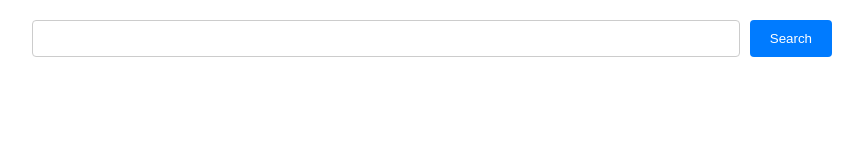
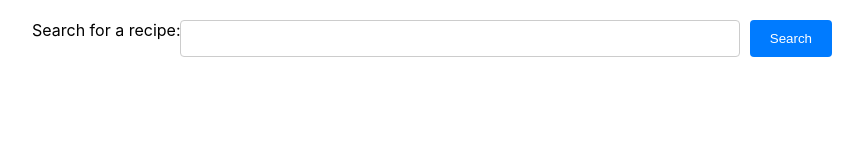
Before and after one commit to deliapater/Meal-Recipes-Finder, a React (Create React App) app: page / in a window 1280 px wide. Shown: the top 160 px of the page, without its empty margins (208-1071 px from the left). Built offline with nearby package versions, Linux system fonts and the light colour scheme.

Commit message:
adds accessibility

```diff
--- a/src/Recipe.js
+++ b/src/Recipe.js
@@ -5,7 +5,7 @@ function Recipe({ recipe }) {
     <div className="recipe-card">
       <div className="recipe-header">
         <h2>{recipe.strMeal}</h2>
-        <img src={recipe.strMealThumb} alt={recipe.strMeal} />
+        <img src={recipe.strMealThumb} alt={`Recipe for ${recipe.strMeal}`} />
       </div>
       <p>{recipe.strInstructions}</p>
     </div>
--- a/src/SearchForm.js
+++ b/src/SearchForm.js
@@ -7,6 +7,7 @@ function SearchForm() {
   return (
     <div>
       <form onSubmit={handleSubmit}>
+        <label htmlFor="search-input">Search for a recipe:</label>
         <input
           type="text"
           value={search}
```
Lines whose indentation alone changed are shown as unchanged.
